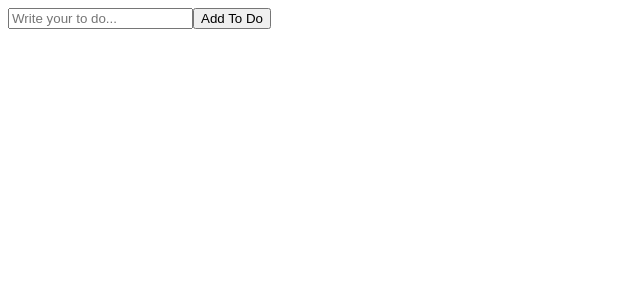
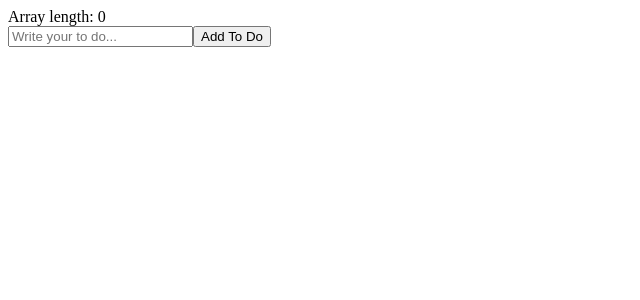
Before and after one commit to dev-eunjiLee/nomadcoder-react-for-beginners, a React (Create React App) app: page / in a window 1280 px wide. Shown: the top 300 px of the page, without its empty margins (0-640 px from the left). Built offline with nearby package versions, Linux system fonts and the light colour scheme.

Commit message:
[7.0] To Do List part One Finish

```diff
--- a/src/App.js
+++ b/src/App.js
@@ -14,6 +14,7 @@ function App() {
   };
   return (
     <div>
+      <div>Array length: {toDos.length}</div>
       <form onSubmit={onSubmit}>
         <input
           onChange={onChange}
```
